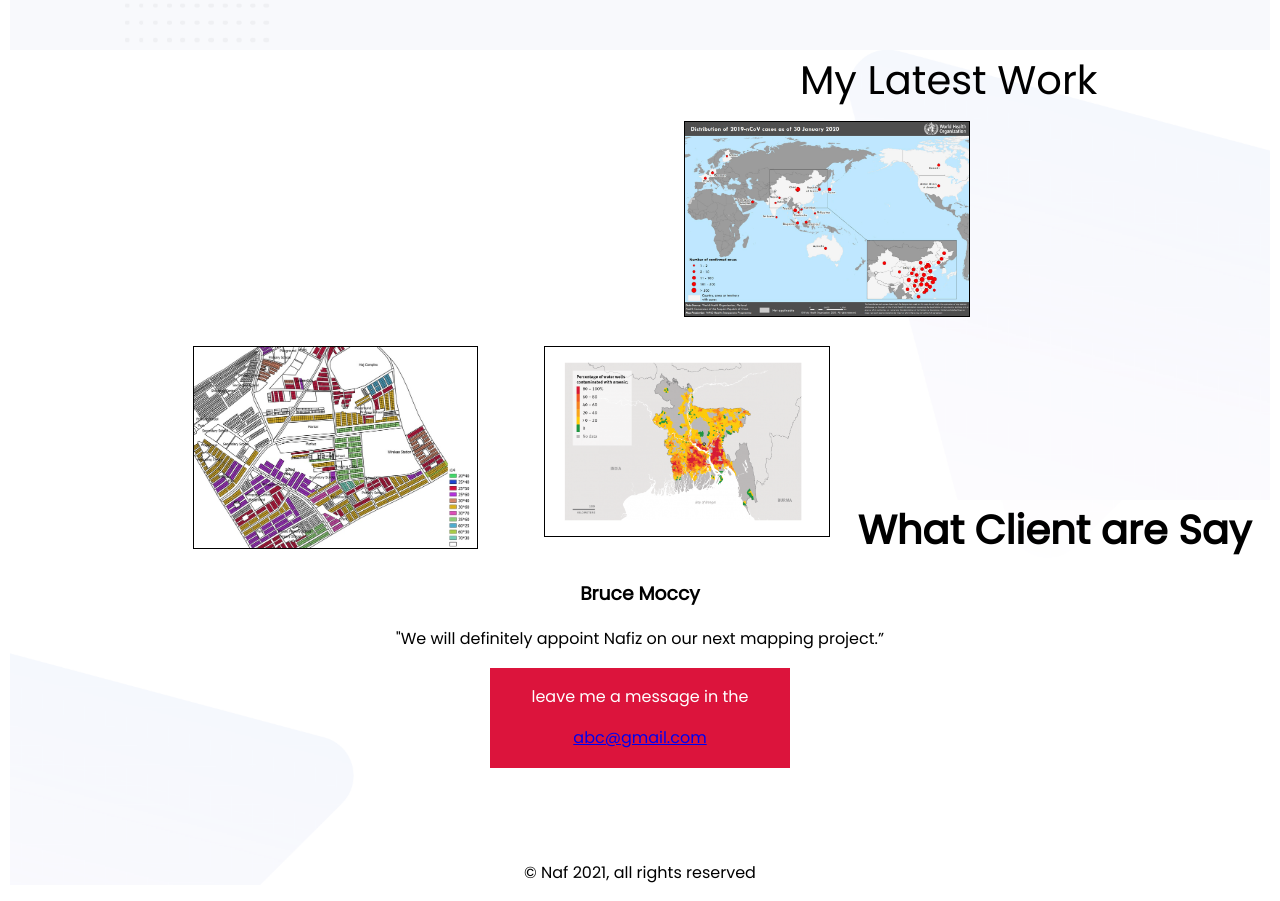
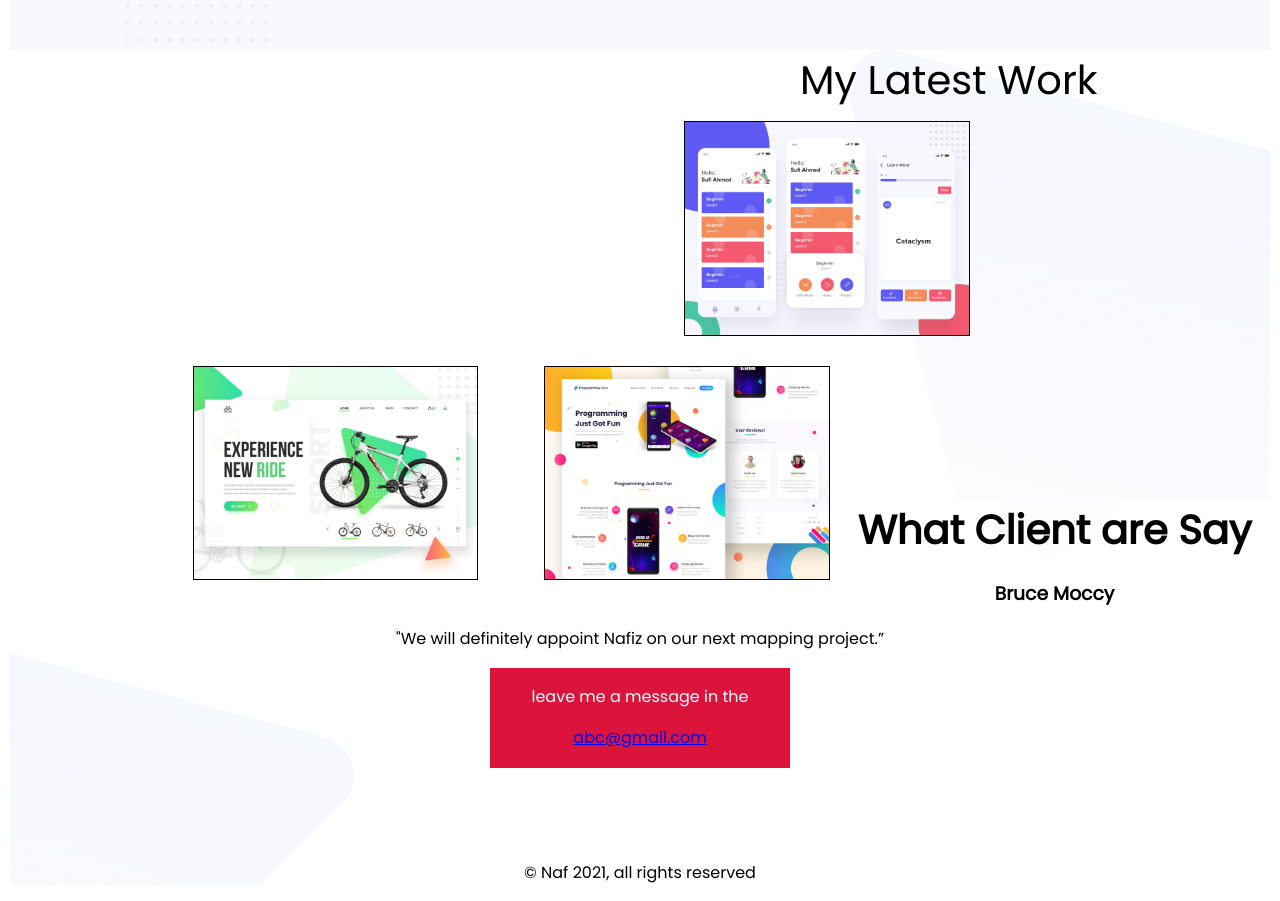
Before and after one commit to arcpy-naf/personal-website, a plain HTML site: page index.html in a window 1280 px wide. Shown: the part 860-1761 px from the top of the page. Drawn offline with Linux system fonts and the light colour scheme.

Commit message:
picture-change

```diff
--- a/index.html
+++ b/index.html
@@ -33,13 +33,13 @@
         <h1 id="text-work">My Latest Work</h1>
         <div class="latest-area">
             <div class="one-third-width">
-                <img src="latest-work/w-1.jpg" alt="">
+                <img src="latest-work/work-1.png" alt="">
             </div>
             <div class="one-third-width">
-                <img src="latest-work/w-2.jpg" alt="">
+                <img src="latest-work/work-2.jpg" alt="">
             </div>
             <div class="one-third-width">
-                <img src="latest-work/w-3.png" alt="">
+                <img src="latest-work/work-3.jpg" alt="">
             </div>
         </div>
     </section>
```
